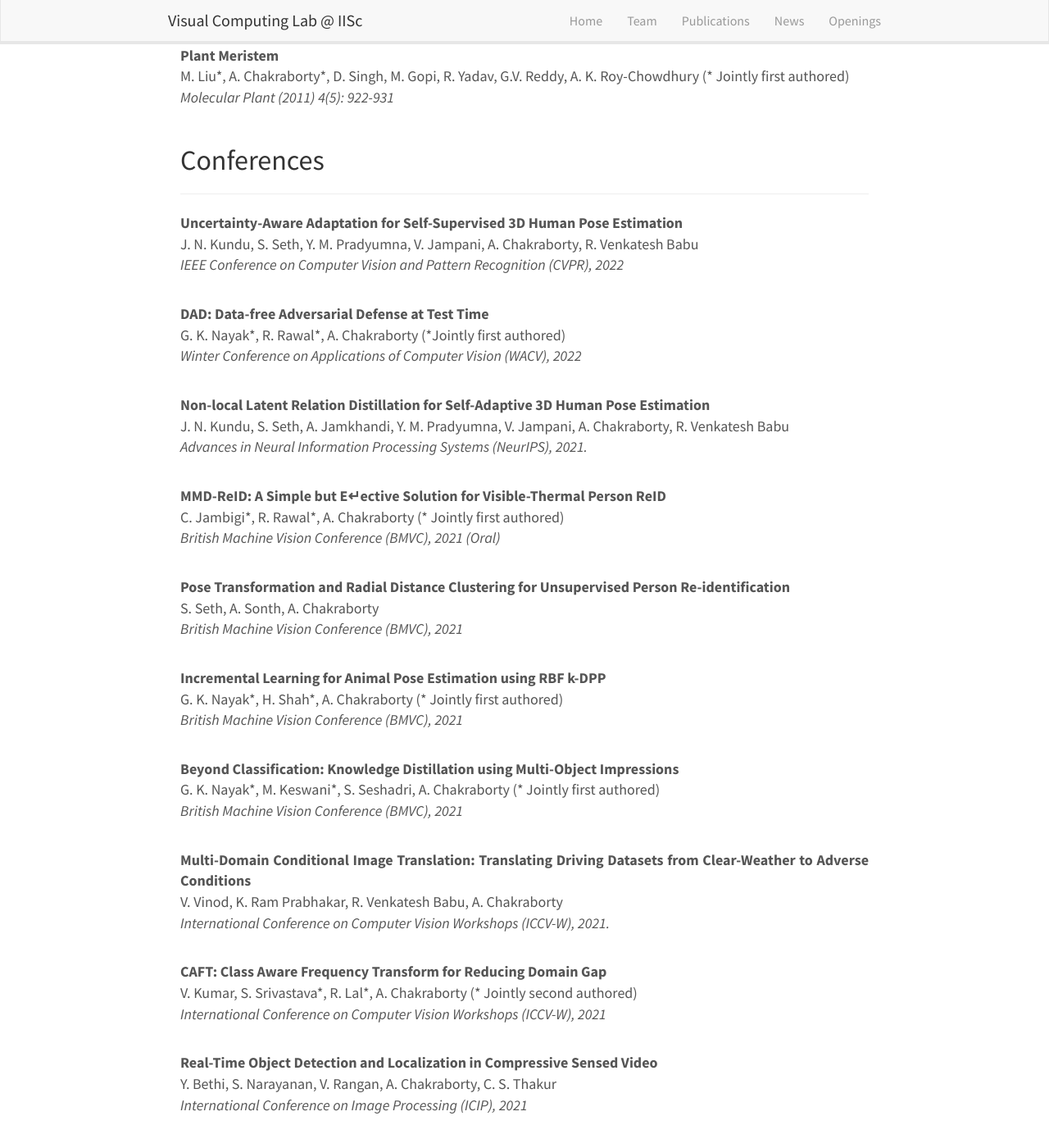
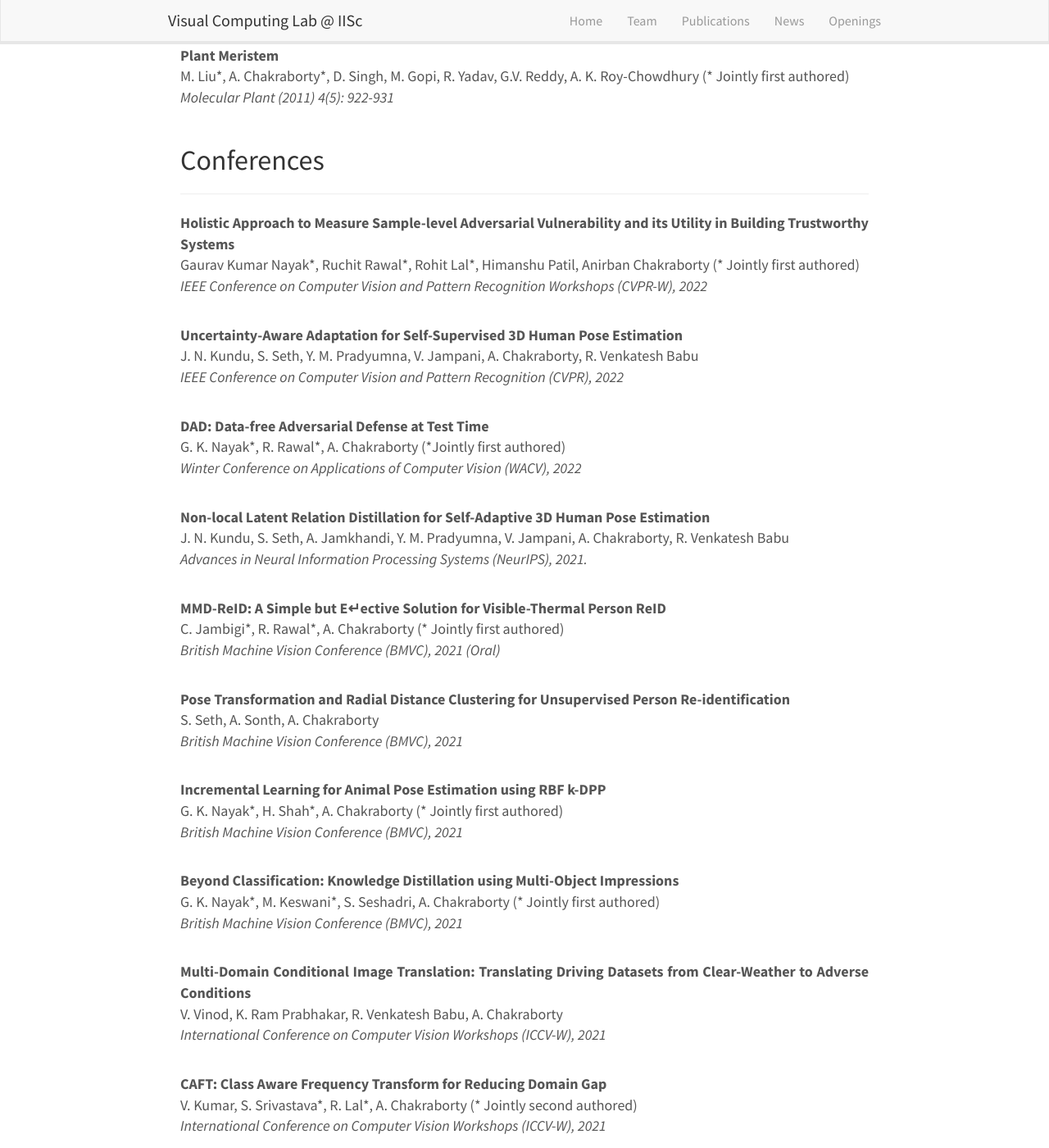
Before and after one commit to vcl-iisc/vclab-website, a Jekyll site: the page built from _pages/publications.md, in a window 1280 px wide and 1400 px high, scrolled down 2106 px. Shown: the whole window at 82% size. Built offline with Jekyll 4.4.1, drawn with Linux system fonts in a browser that asks for light colours; nearby versions of some CDN libraries; some of the changed text lies outside the part shown.

Commit message:
publication added

```diff
--- a/_data/publications.yml
+++ b/_data/publications.yml
@@ -3,6 +3,11 @@
   author:
   pub:
   type:
+
+- paper: Holistic Approach to Measure Sample-level Adversarial Vulnerability and its Utility in Building Trustworthy Systems
+  author: Gaurav Kumar Nayak*, Ruchit Rawal*, Rohit Lal*, Himanshu Patil, Anirban Chakraborty (* Jointly first authored)
+  pub: IEEE Conference on Computer Vision and Pattern Recognition Workshops (CVPR-W), 2022
+  type: conference
 
 - paper: Automatic Image Analysis Pipeline for Studying Growth in Arabidopsis
   author: K. Mkrtchyan, A. Chakraborty, M. Liu, A. Roy-Chowdhury
@@ -81,7 +86,7 @@
 
 - paper: 'Multi-Domain Conditional Image Translation: Translating Driving Datasets from Clear-Weather to Adverse Conditions'
   author: V. Vinod, K. Ram Prabhakar, R. Venkatesh Babu, A. Chakraborty
-  pub: International Conference on Computer Vision Workshops (ICCV-W), 2021.
+  pub: International Conference on Computer Vision Workshops (ICCV-W), 2021
   type: conference
 
 - paper: 'CAFT: Class Aware Frequency Transform for Reducing Domain Gap'
@@ -171,7 +176,7 @@
 
 - paper: Enhancing Salient Object Segmentation Through Attention
   author: A. Pahuja, A. Majumder, A. Chakraborty, R. Venkatesh Babu
-  pub: Computer Vision and Pattern Recognition Workshops (Deep Vision), pp. 27-36, 2019.
+  pub: Computer Vision and Pattern Recognition Workshops (Deep Vision), pp. 27-36, 2019
   type: conference
 
 - paper: 'All for One: Frame-wise Rank Loss for Improving Video-based Person Re-identification'
```
